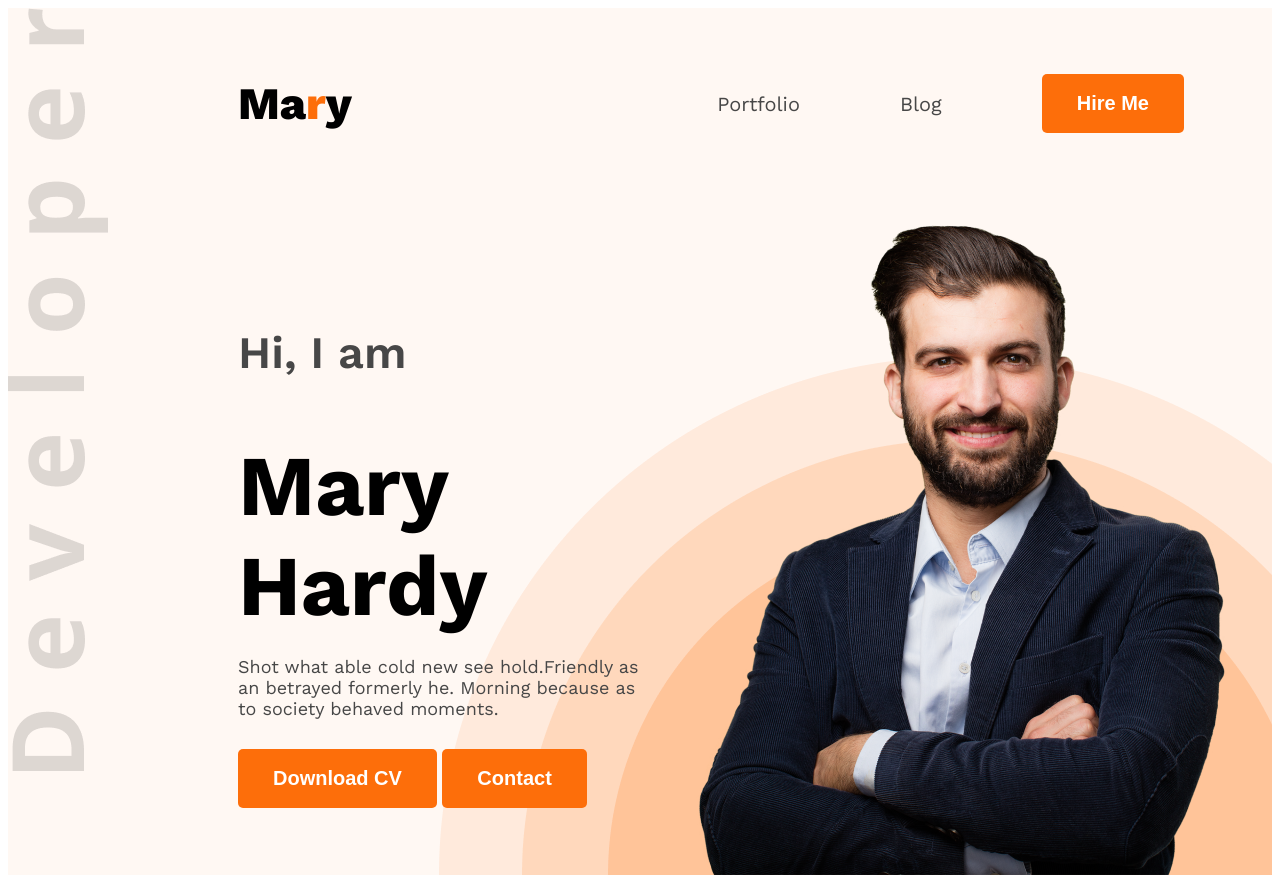
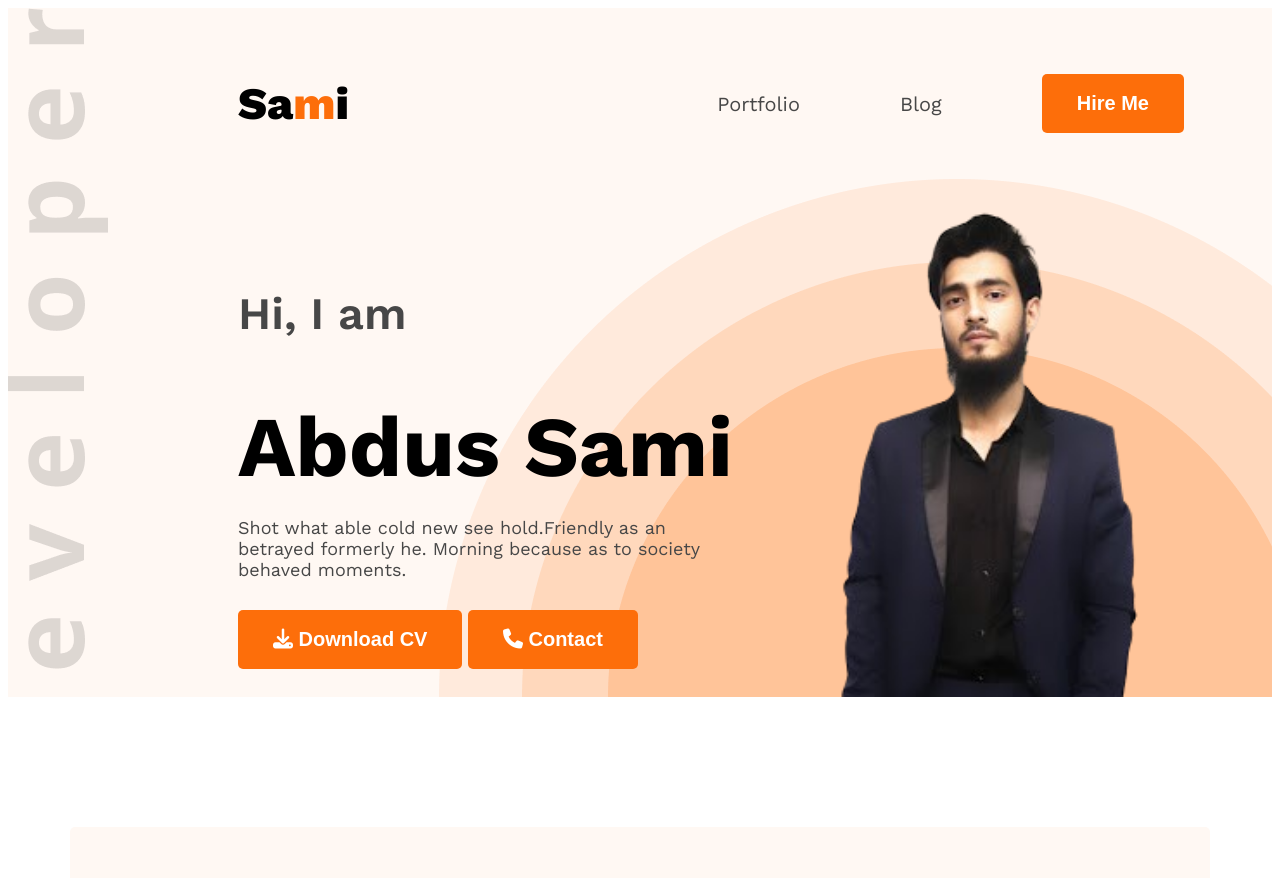
Before and after one commit to rahatsami07/web-dev-portfolio, a plain HTML site: page index.html in a window 1280 px wide. Shown: the top 878 px of the page. Drawn offline with nearby package versions, Linux system fonts and the light colour scheme.

Commit message:
image update

```diff
--- a/index.html
+++ b/index.html
@@ -6,13 +6,14 @@
     <link rel="preconnect" href="https://fonts.googleapis.com">
 <link rel="preconnect" href="https://fonts.gstatic.com" crossorigin>
 <link href="https://fonts.googleapis.com/css2?family=Open+Sans:ital,wght@0,300..800;1,300..800&family=Work+Sans:ital,wght@0,100..900;1,100..900&display=swap" rel="stylesheet">
-    <link rel="stylesheet" href="style/style.css">
+<script src="https://kit.fontawesome.com/e055435d7e.js" crossorigin="anonymous"></script>
+<link rel="stylesheet" href="style/style.css">
     <title>My Portfolio</title>
 </head>
 <body class="work-sans-normal">
     <header class="header secoundary-background">
             <nav>
-                <h3 class="nav-title">Ma<span class="text-primary">r</span>y</h3>
+                <h3 class="nav-title">Sa<span class="text-primary">m</span>i</h3>
                 <ul>
                     <li><a class="dark-2" href="">Portfolio</a></li>
                     <li><a class="dark-2" href="">Blog</a></li>
@@ -23,13 +24,13 @@
             <div class="banner">
                 <div class="banner-content">
                     <h4 class="banner-greetings dark-2">Hi, I  am</h4>
-                    <h1 class="banner-title">Mary Hardy</h1>
+                    <h1 class="banner-title">Abdus Sami</h1>
                     <p class="banner-description dark-2">Shot what able cold new see hold.Friendly as an betrayed formerly he. Morning because as to society behaved moments.</p>
-                    <button class="btn-primary">Download CV</button>
-                    <button class="btn-primary">Contact</button>
+                    <button class="btn-primary"><i class="fa-solid fa-download"></i> Download CV</button>
+                    <button class="btn-primary"><i class="fa-solid fa-phone"></i> Contact</button>
                 </div>
 
-                    <img class="banner-profile-pic" src="images/hardy.png" alt="">
+                    <img class="banner-profile-pic" src="images/sami.png" alt="">
 
             </div>
 
@@ -138,7 +139,7 @@
                     </div>
                 </div>
             </div>
-            <div class="resume-download-cv text-center"><button class="btn-primary">Download CV</button></div>
+            <div class="resume-download-cv text-center"><button class="btn-primary"><i class="fa-solid fa-download"></i> Download CV</button></div>
         </section>
 
     </main>
```
Also changed, not shown: images/sami.png (added).
